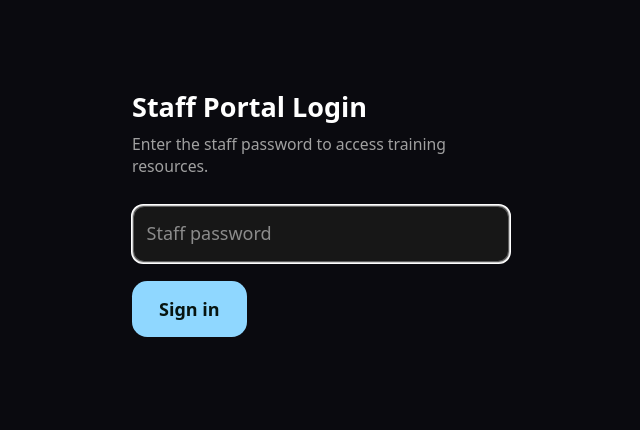
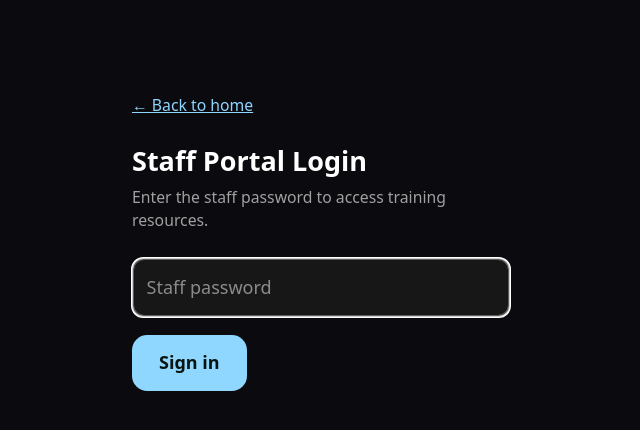
Before and after one commit to KingKumar/camp-asimov, a Next.js app: page /staff/login in a window 1280 px wide. Shown: the top 430 px of the page, without its empty margins (319-959 px from the left). Built offline with nearby package versions, Linux system fonts and the light colour scheme.

Commit message:
back button on staff login page

```diff
--- a/app/staff/login/page.tsx
+++ b/app/staff/login/page.tsx
@@ -37,6 +37,13 @@ export default function StaffLoginPage() {
 
   return (
     <main className="max-w-sm mx-auto px-6 py-20 text-white">
+      <a
+        href="/"
+        className="inline-block text-sm underline mb-6"
+        style={{ color: "#8FD7FF" }}
+      >
+        ← Back to home
+      </a>
       <h1 className="text-2xl font-bold">Staff Portal Login</h1>
       <p className="mt-2 text-neutral-400 text-sm">
         Enter the staff password to access training resources.
```
